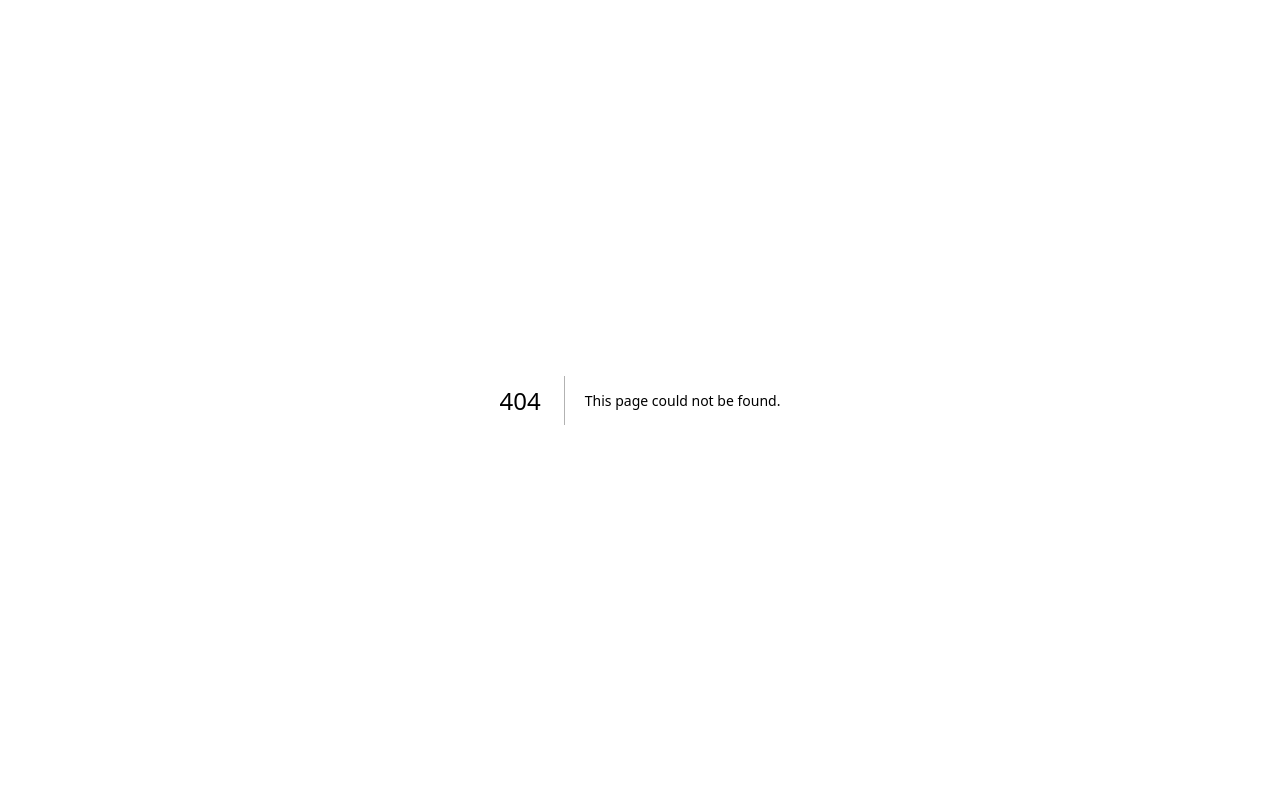
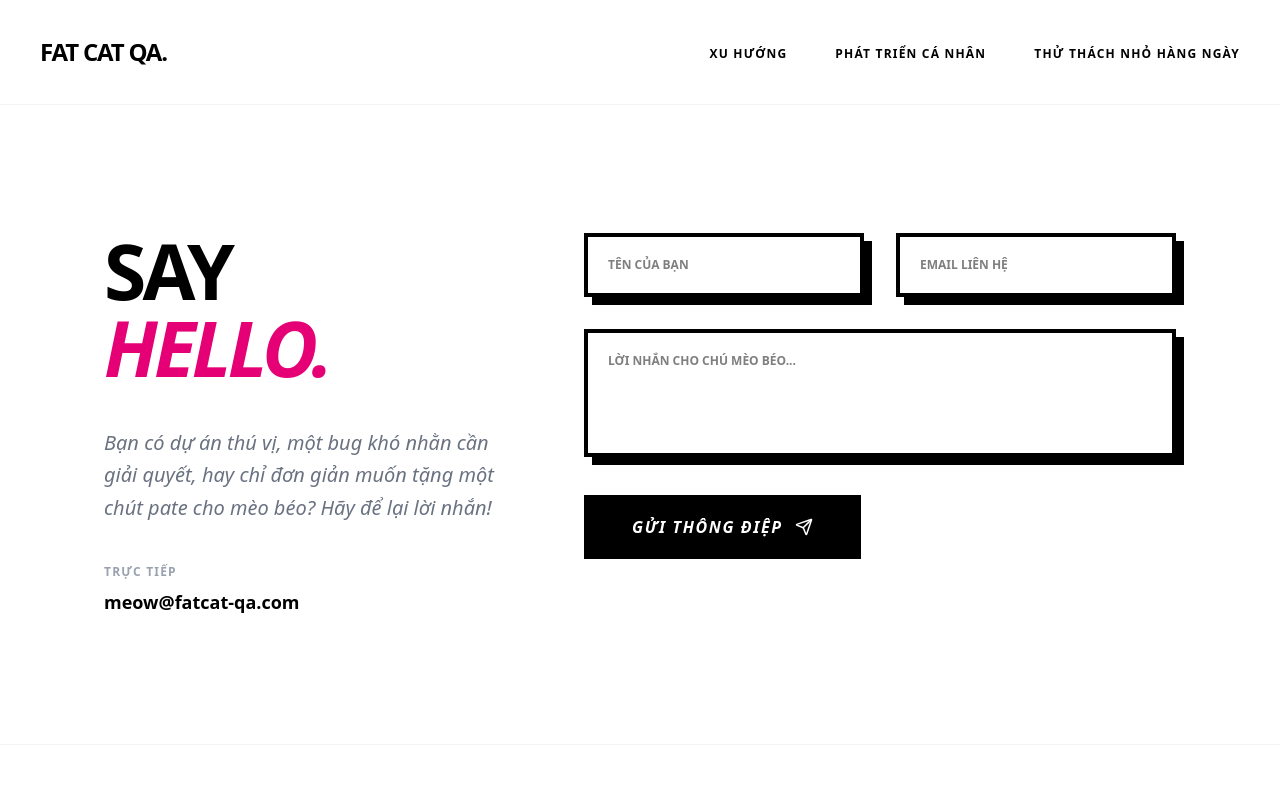
Before and after one commit to tuanpa00180/Fatcat, a Next.js app: page /contact in a window 1280 px wide. Before the commit this address had no page. Shown: the top 800 px of the page. Built offline with nearby package versions, Linux system fonts and the light colour scheme.

Commit message:
Add; add src/app/contact folder and 2 file page.tsx and ContactForm.tsx

```diff
--- /dev/null
+++ b/src/app/contact/ContactForm.tsx
@@ -0,0 +1,74 @@
+"use client";
+import { useState } from "react";
+import { motion } from "framer-motion";
+import { Send } from "lucide-react";
+
+export default function ContactForm() {
+  const [status, setStatus] = useState<"idle" | "sending" | "success">("idle");
+
+  const handleSubmit = async (e: React.FormEvent) => {
+    e.preventDefault();
+    setStatus("sending");
+    // Giả lập gửi mail trong 2 giây
+    setTimeout(() => setStatus("success"), 2000);
+  };
+
+  if (status === "success") {
+    return (
+      <motion.div
+        initial={{ scale: 0.8, opacity: 0 }}
+        animate={{ scale: 1, opacity: 1 }}
+        className="p-20 border-4 border-black bg-pink-100 text-center shadow-[20px_20px_0px_0px_rgba(0,0,0,1)]"
+      >
+        <h2 className="text-4xl font-black uppercase italic mb-4">Meow! Đã nhận thư!</h2>
+        <p className="font-bold uppercase tracking-widest text-sm">Tôi sẽ phản hồi bạn nhanh hơn cách một con mèo nhảy vào hộp giấy.</p>
+        <button onClick={() => setStatus("idle")} className="mt-8 underline font-black uppercase text-xs">Gửi thư khác</button>
+      </motion.div>
+    );
+  }
+
+  return (
+    <form onSubmit={handleSubmit} className="space-y-8">
+      <div className="grid grid-cols-1 md:grid-cols-2 gap-8">
+        {/* Name Input */}
+        <div className="relative group">
+          <input
+            required
+            type="text"
+            placeholder="Tên của bạn"
+            className="w-full p-5 bg-white border-4 border-black shadow-[8px_8px_0px_0px_rgba(0,0,0,1)] focus:shadow-none focus:translate-x-1 focus:translate-y-1 transition-all outline-none font-bold uppercase text-xs"
+          />
+        </div>
+
+        {/* Email Input */}
+        <div className="relative group">
+          <input
+            required
+            type="email"
+            placeholder="Email liên hệ"
+            className="w-full p-5 bg-white border-4 border-black shadow-[8px_8px_0px_0px_rgba(0,0,0,1)] focus:shadow-none focus:translate-x-1 focus:translate-y-1 transition-all outline-none font-bold uppercase text-xs"
+          />
+        </div>
+      </div>
+
+      {/* Message Input */}
+      <div className="relative group">
+        <textarea
+          required
+          rows={5}
+          placeholder="Lời nhắn cho chú mèo béo..."
+          className="w-full p-5 bg-white border-4 border-black shadow-[8px_8px_0px_0px_rgba(0,0,0,1)] focus:shadow-none focus:translate-x-1 focus:translate-y-1 transition-all outline-none font-bold uppercase text-xs resize-none"
+        />
+      </div>
+
+      {/* Submit Button */}
+      <button
+        disabled={status === "sending"}
+        type="submit"
+        className="w-full md:w-auto px-12 py-5 bg-black text-white font-black uppercase italic tracking-widest flex items-center justify-center gap-3 hover:bg-pink-600 transition-colors disabled:bg-gray-400"
+      >
+        {status === "sending" ? "Đang gửi..." : "Gửi thông điệp"} <Send size={18} />
+      </button>
+    </form>
+  );
+}
--- /dev/null
+++ b/src/app/contact/page.tsx
@@ -0,0 +1,34 @@
+import ContactForm from "./ContactForm";
+import Navbar from "@/components/layouts/Navbar";
+import Footer from "@/components/layouts/Footer";
+
+export default function ContactPage() {
+  return (
+    <main className="bg-white min-h-screen font-sans">
+      <Navbar />
+      <section className="px-10 py-32 max-w-6xl mx-auto">
+        <div className="grid grid-cols-1 lg:grid-cols-12 gap-20">
+          {/* Info Side */}
+          <div className="lg:col-span-5 space-y-10">
+            <h1 className="text-[10vw] lg:text-[6vw] leading-none font-black uppercase tracking-tighter">
+              Say <br /> <span className="text-pink-600 italic">Hello.</span>
+            </h1>
+            <p className="text-xl font-medium text-gray-500 italic leading-relaxed">
+              Bạn có dự án thú vị, một bug khó nhằn cần giải quyết, hay chỉ đơn giản muốn tặng một chút pate cho mèo béo? Hãy để lại lời nhắn!
+            </p>
+            <div className="space-y-2">
+              <p className="font-black uppercase text-xs tracking-widest text-gray-400">Trực tiếp</p>
+              <p className="text-lg font-bold">meow@fatcat-qa.com</p>
+            </div>
+          </div>
+
+          {/* Form Side */}
+          <div className="lg:col-span-7">
+            <ContactForm />
+          </div>
+        </div>
+      </section>
+      <Footer />
+    </main>
+  );
+}
```
